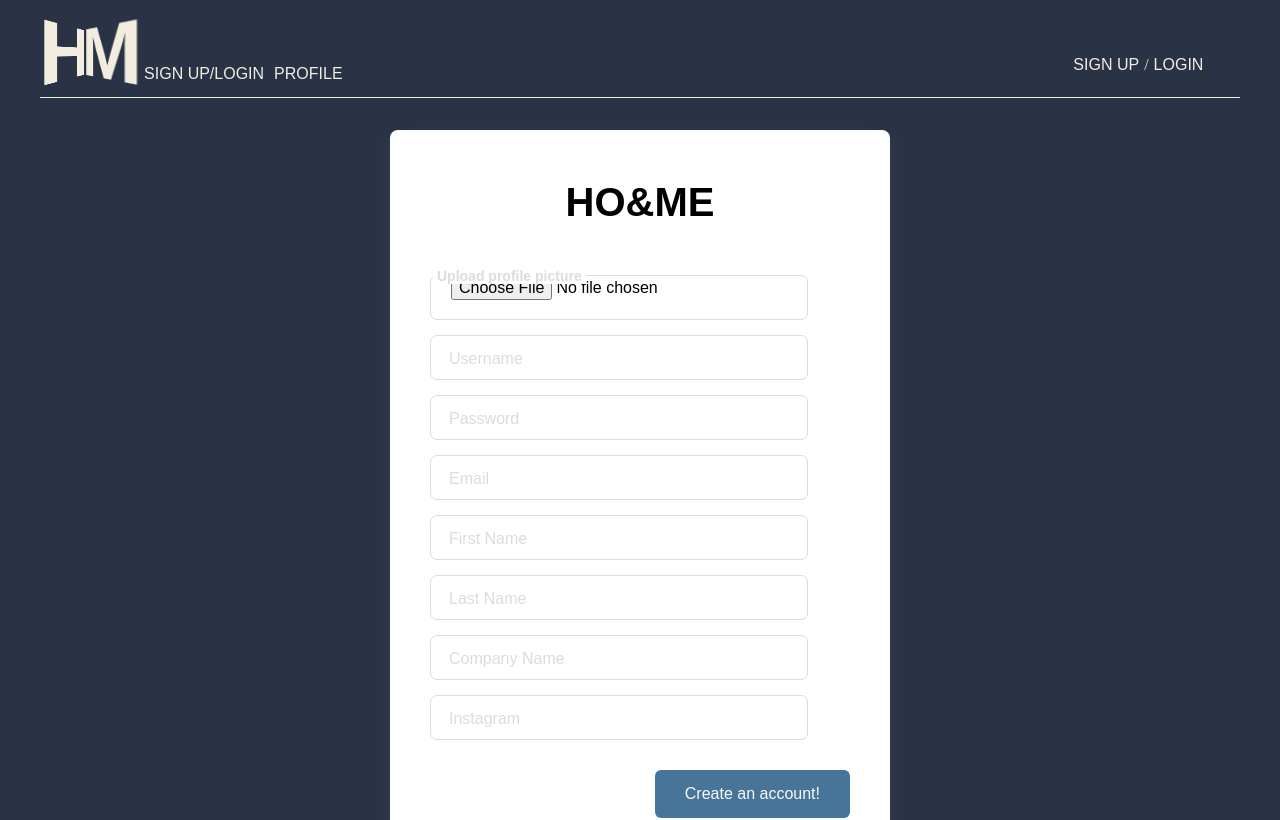
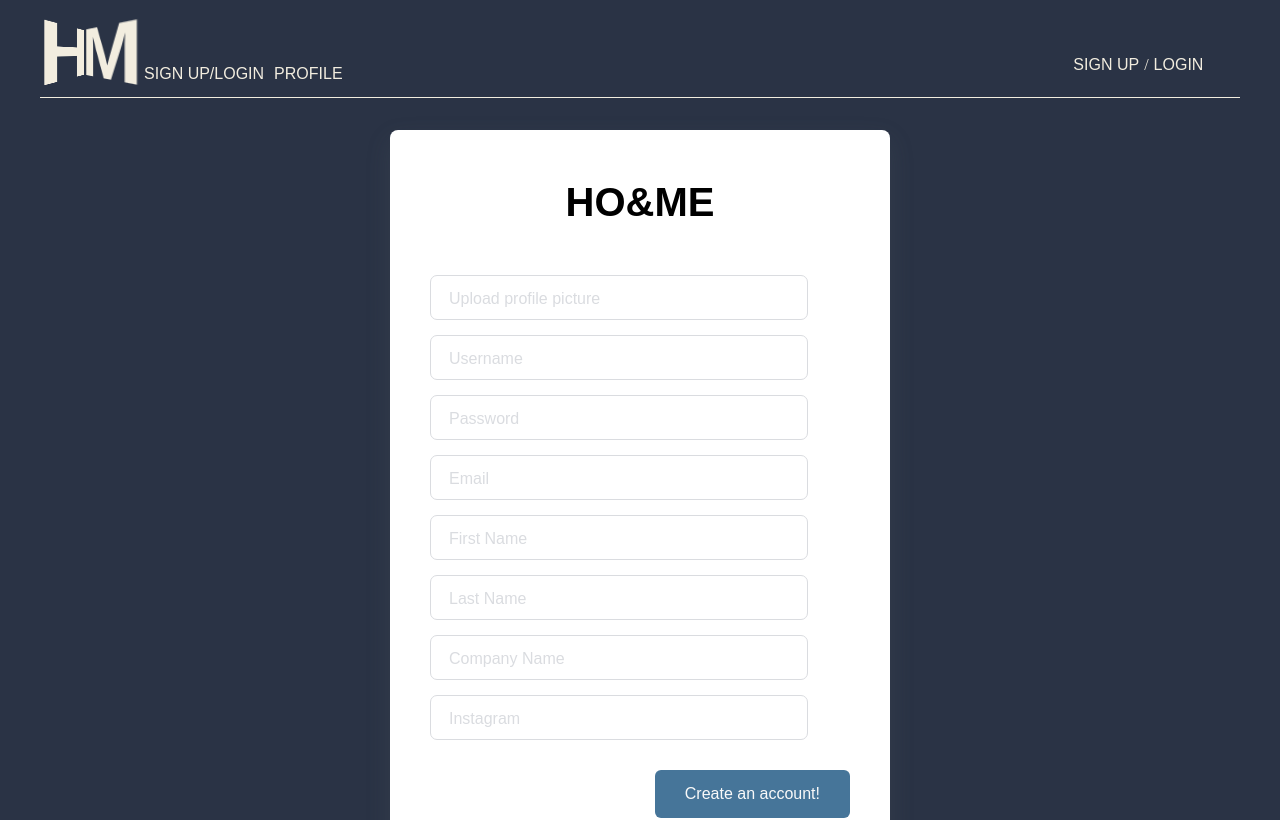
Before and after one commit to healthier-vitamins/MI-CASA-ES-TU-CASA, a React (Vite) app in the folder frontend/: page /sign-up/ in a window 1280 px wide. Shown: the top 820 px of the page. Built offline with nearby package versions, Linux system fonts and the light colour scheme; a web font is replaced by a local one.

Commit message:
minor changes

```diff
--- a/frontend/src/pages/Profile.jsx
+++ b/frontend/src/pages/Profile.jsx
@@ -48,6 +48,9 @@ function Profile() {
           </h2>
           <h3>Number of posts: {userPosts.length}</h3>
           <h3>
+            Company: {userProfile.company_name}
+          </h3>
+          <h3>
             Get in touch: {userProfile.email}
           </h3>
         </div>
--- a/frontend/src/pages/SignUp.jsx
+++ b/frontend/src/pages/SignUp.jsx
@@ -51,7 +51,7 @@ function SignUp() {
             <input
               className="signup-input"
               name="profileImg"
-              type="file"
+              type="text"
               placeholder="Image"
             />
             {/* (use an imgur link lmao) */}
```
